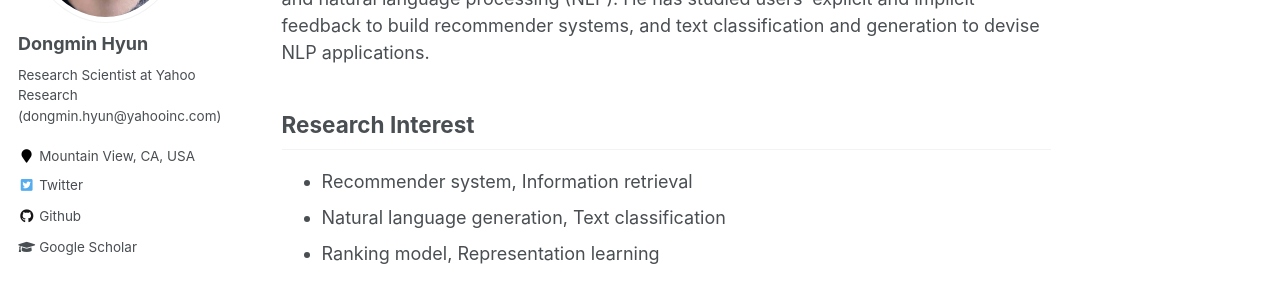
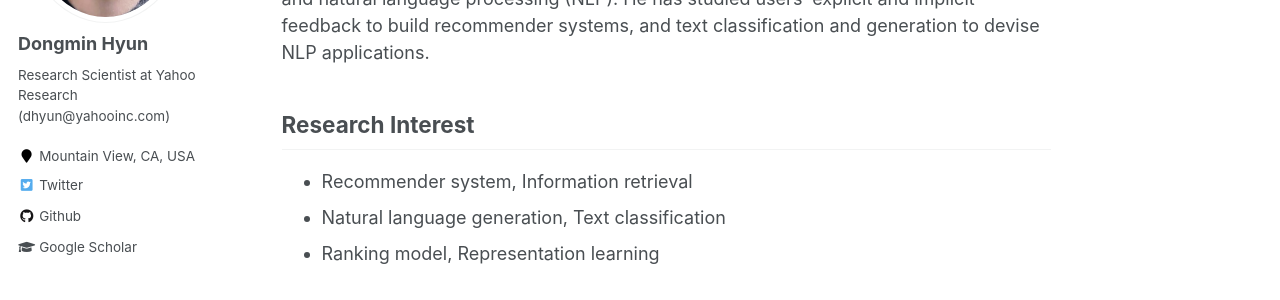
Before and after one commit to dmhyun/dmhyun.github.io, a Jekyll site: the page built from _pages/about.md, in a window 1280 px wide. Shown: the part 324-624 px from the top of the page. Built offline with Jekyll 4.4.1, drawn with Linux system fonts in a browser that asks for light colours.

Commit message:
Update _config.yml

```diff
--- a/_config.yml
+++ b/_config.yml
@@ -82,7 +82,7 @@ analytics:
 author:
   name             : "Dongmin Hyun"
   avatar           : "dmh.jpeg"
-  bio              : "Research Scientist at Yahoo Research (dongmin.hyun@yahooinc.com)"
+  bio              : "Research Scientist at Yahoo Research (dhyun@yahooinc.com)"
   location         : "Mountain View, CA, USA"
   employer         :
   #pubmed           : "https://www.ncbi.nlm.nih.gov/pubmed/?term=john+snow"
```
